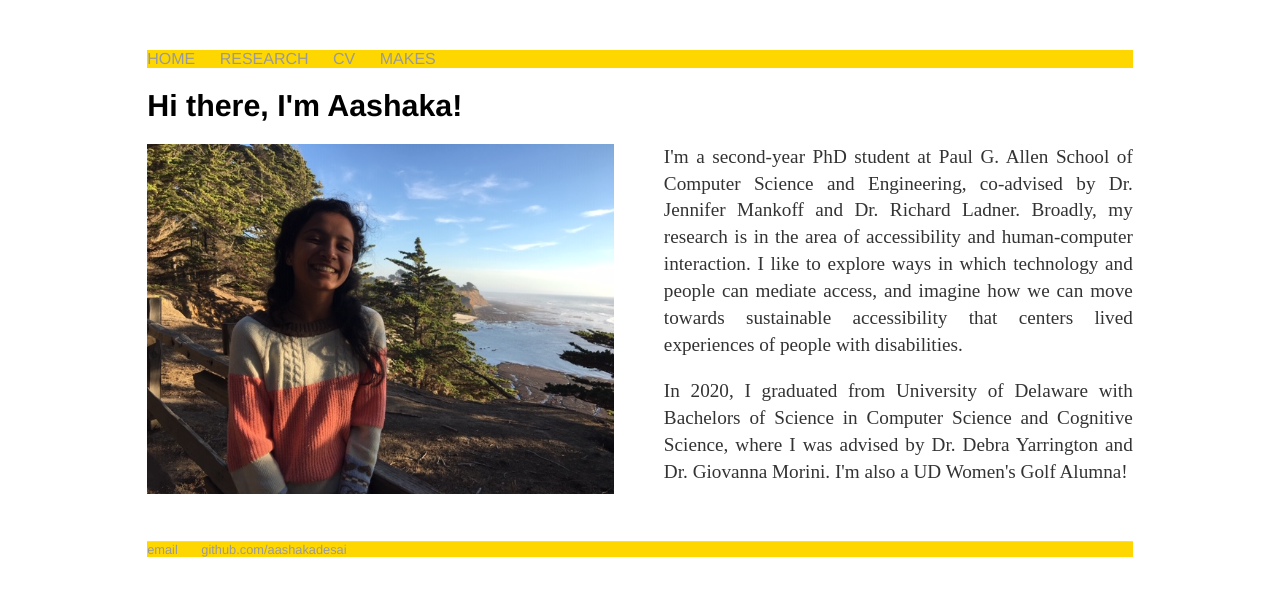
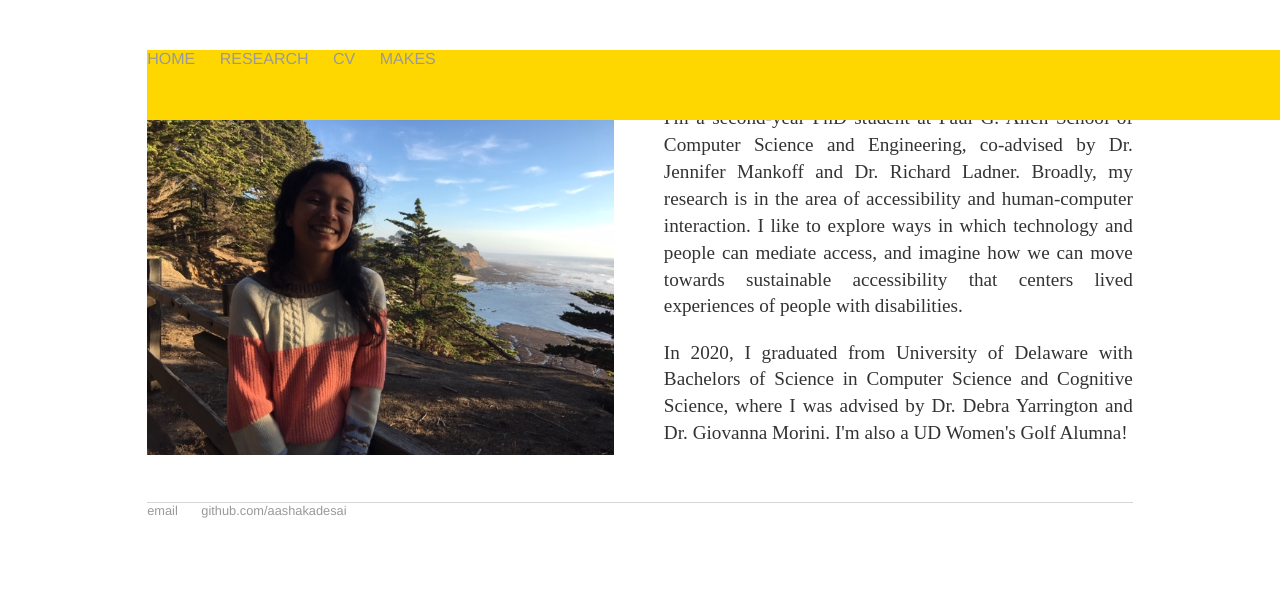
Before and after one commit to aashakadesai/aashakadesai.github.io, a Jekyll site: the page built from index.html, in a window 1280 px wide. Shown: the top 596 px of the page. Built offline with Jekyll 4.4.1, drawn with Linux system fonts in a browser that asks for light colours.

Commit message:
Update main.css

```diff
--- a/css/main.css
+++ b/css/main.css
@@ -2,8 +2,21 @@
     margin: 50px auto;
     width: 77%;
 }
-nav ul, footer ul {
+
+nav ul{
     background:#FFD700;
+    font-family:'Helvetica', 'Arial', 'Sans-Serif';
+    padding: 0px;
+    width:100%;
+    margin:0px;
+    list-style: none;
+    height:70px;
+    position: absolute;
+}
+
+
+footer ul {
+
     font-family:'Helvetica', 'Arial', 'Sans-Serif';
     padding: 0px;
     width:100%;
```
